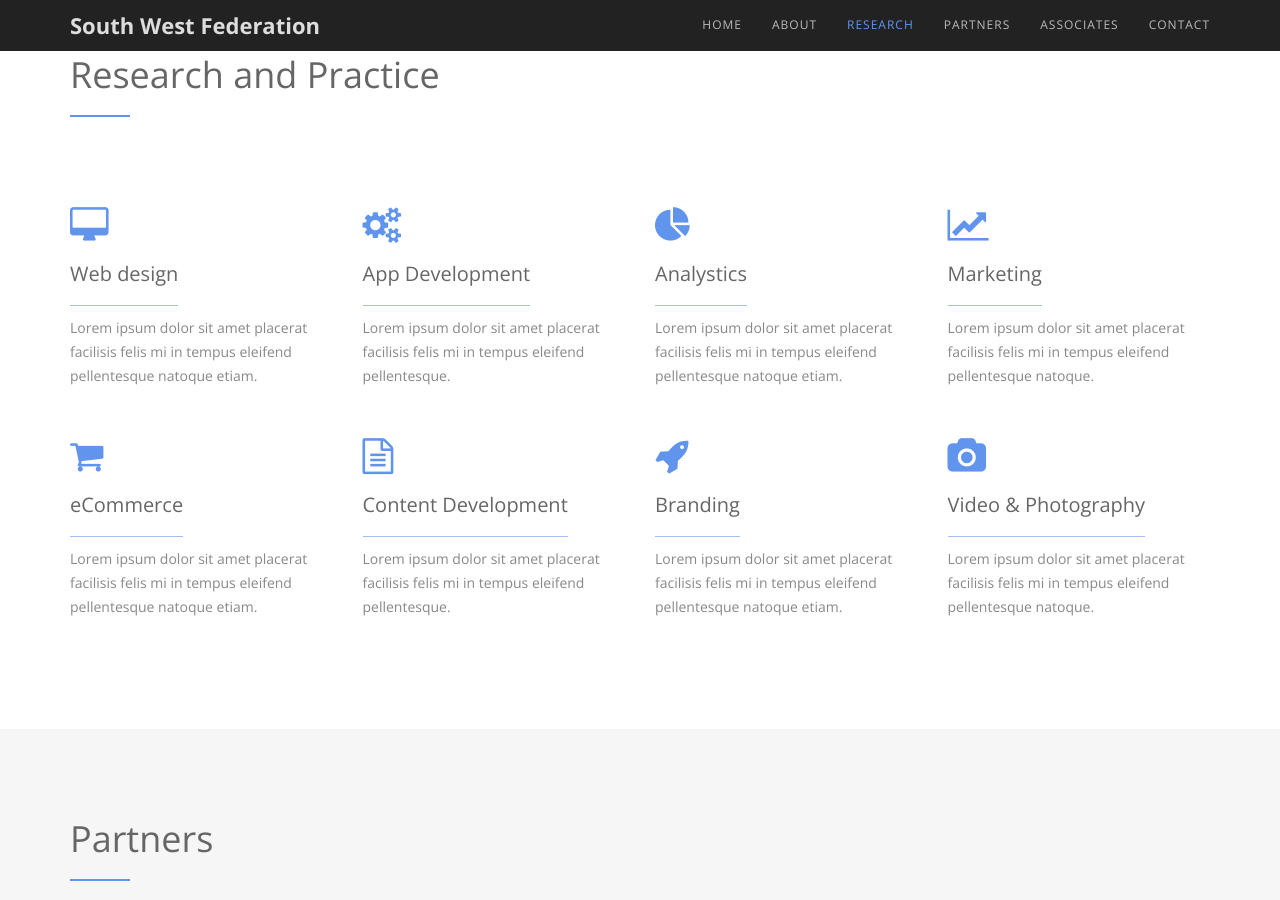
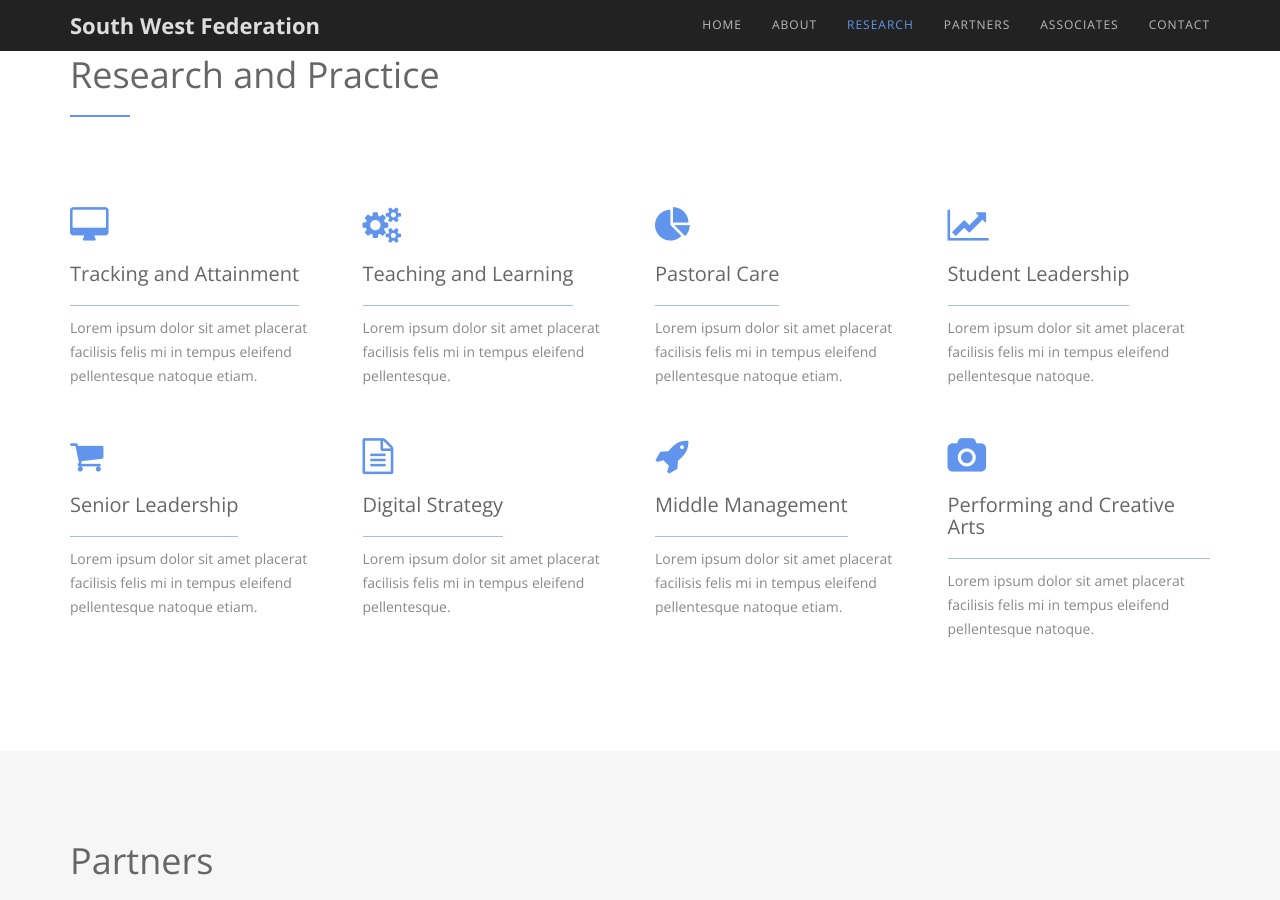
Before and after one commit to SouthWestFederation/southwestfederation.github.io, a Jekyll site: the page built from index.md, in a window 1280 px wide and 900 px high, scrolled down 1286 px. Built offline with Jekyll 4.4.1, drawn with Linux system fonts in a browser that asks for light colours; nearby versions of some CDN libraries.

Commit message:
practice areas

```diff
--- a/_layouts/home.html
+++ b/_layouts/home.html
@@ -44,38 +44,38 @@ layout: default
     <div class="space"></div>
     <div class="row">
       <div class="col-md-3 col-sm-6 service"> <i class="fa fa-desktop"></i>
-        <h4>Web design</h4>
+        <h4>Tracking and Attainment</h4>
         <p>Lorem ipsum dolor sit amet placerat facilisis felis mi in tempus eleifend pellentesque natoque etiam.</p>
       </div>
       <div class="col-md-3 col-sm-6 service"> <i class="fa fa-gears"></i>
-        <h4>App Development</h4>
+        <h4>Teaching and Learning</h4>
         <p>Lorem ipsum dolor sit amet placerat facilisis felis mi in tempus eleifend pellentesque.</p>
       </div>
       <div class="col-md-3 col-sm-6 service"> <i class="fa fa-pie-chart"></i>
-        <h4>Analystics</h4>
+        <h4>Pastoral Care</h4>
         <p>Lorem ipsum dolor sit amet placerat facilisis felis mi in tempus eleifend pellentesque natoque etiam.</p>
       </div>
       <div class="col-md-3 col-sm-6 service"> <i class="fa fa-line-chart"></i>
-        <h4>Marketing</h4>
+        <h4>Student Leadership</h4>
         <p>Lorem ipsum dolor sit amet placerat facilisis felis mi in tempus eleifend pellentesque natoque.</p>
       </div>
     </div>
     <div class="space"></div>
     <div class="row">
       <div class="col-md-3 col-sm-6 service"> <i class="fa fa-shopping-cart"></i>
-        <h4>eCommerce</h4>
+        <h4>Senior Leadership</h4>
         <p>Lorem ipsum dolor sit amet placerat facilisis felis mi in tempus eleifend pellentesque natoque etiam.</p>
       </div>
       <div class="col-md-3 col-sm-6 service"> <i class="fa fa-file-text-o"></i>
-        <h4>Content Development</h4>
+        <h4>Digital Strategy</h4>
         <p>Lorem ipsum dolor sit amet placerat facilisis felis mi in tempus eleifend pellentesque.</p>
       </div>
       <div class="col-md-3 col-sm-6 service"> <i class="fa fa-rocket"></i>
-        <h4>Branding</h4>
+        <h4>Middle Management</h4>
         <p>Lorem ipsum dolor sit amet placerat facilisis felis mi in tempus eleifend pellentesque natoque etiam.</p>
       </div>
       <div class="col-md-3 col-sm-6 service"> <i class="fa fa-camera"></i>
-        <h4>Video & Photography</h4>
+        <h4>Performing and Creative Arts</h4>
         <p>Lorem ipsum dolor sit amet placerat facilisis felis mi in tempus eleifend pellentesque natoque.</p>
       </div>
     </div>
```
